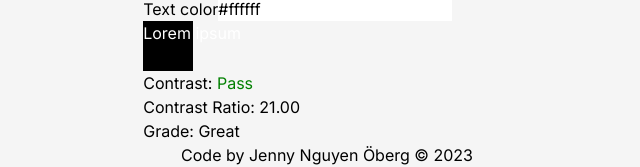
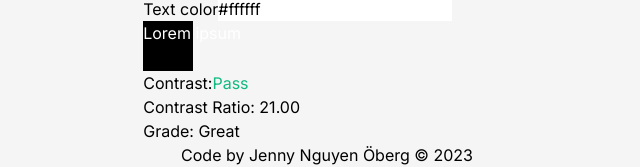
Before and after one commit to jennynguyenoberg/color-checker-TDD, a Next.js app: page / in a window 1280 px wide. Shown: the part 363-530 px from the top of the page, without its empty margins (313-953 px from the left). Built offline with nearby package versions, Linux system fonts and the light colour scheme.

Commit message:
Remove styled-components on Pass/Fail results and replace with Tailwind

```diff
--- a/app/components/ContrastResult/index.tsx
+++ b/app/components/ContrastResult/index.tsx
@@ -1,5 +1,3 @@
-import { Green, Red } from '../../styles/Colors'
-
 interface ContrastResultProps {
   result: string | null
 }
@@ -11,14 +9,14 @@ const ContrastResult: React.FC<ContrastResultProps> = ({ result }) => {
 
   const colorElement =
     result === 'Pass' ? (
-      <Green data-testid="green-element">Pass</Green>
+      <div className="text-emerald-500" data-testid="green-element">Pass</div>
     ) : (
-      <Red data-testid="red-element">Fail</Red>
+      <div className="text-red-500" data-testid="red-element">Fail</div>
     )
 
   return (
-    <p>
-      Contrast: <span>{colorElement}</span>
+    <p className="flex row-span-1">
+      Contrast: <div>{colorElement}</div>
     </p>
   )
 }
--- a/app/styles/Colors.tsx
+++ /dev/null
@@ -1,9 +0,0 @@
-import styled from 'styled-components'
-
-export const Green = styled.span`
-  color: green;
-`
-
-export const Red = styled.span`
-  color: red;
-`
--- a/package.json
+++ b/package.json
@@ -16,7 +16,6 @@
     "react": "^18.2.0",
     "react-dom": "^18.2.0",
     "server-only": "^0.0.1",
-    "styled-components": "^6.1.6",
     "tinycolor2": "^1.6.0"
   },
   "devDependencies": {
```
Also changed, not shown: 1 other file (tests, documents, lock files or other folders).
